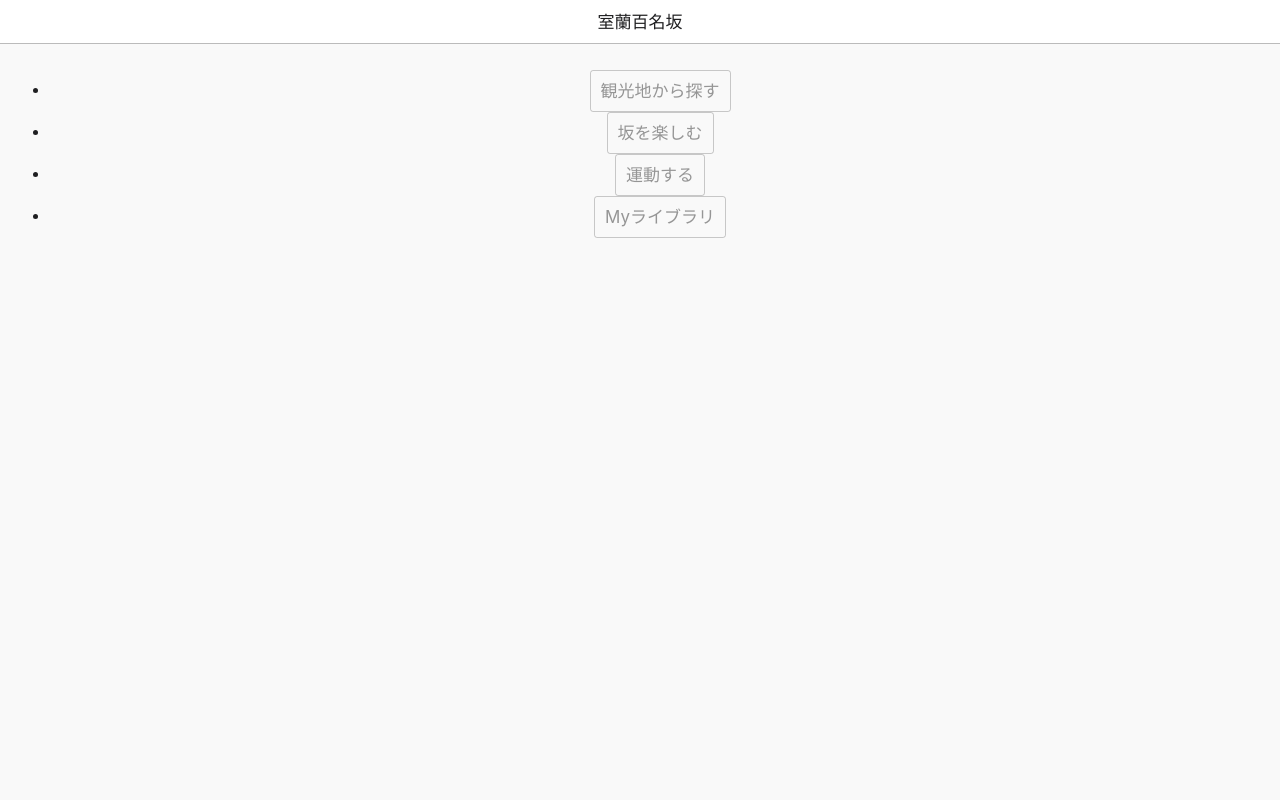
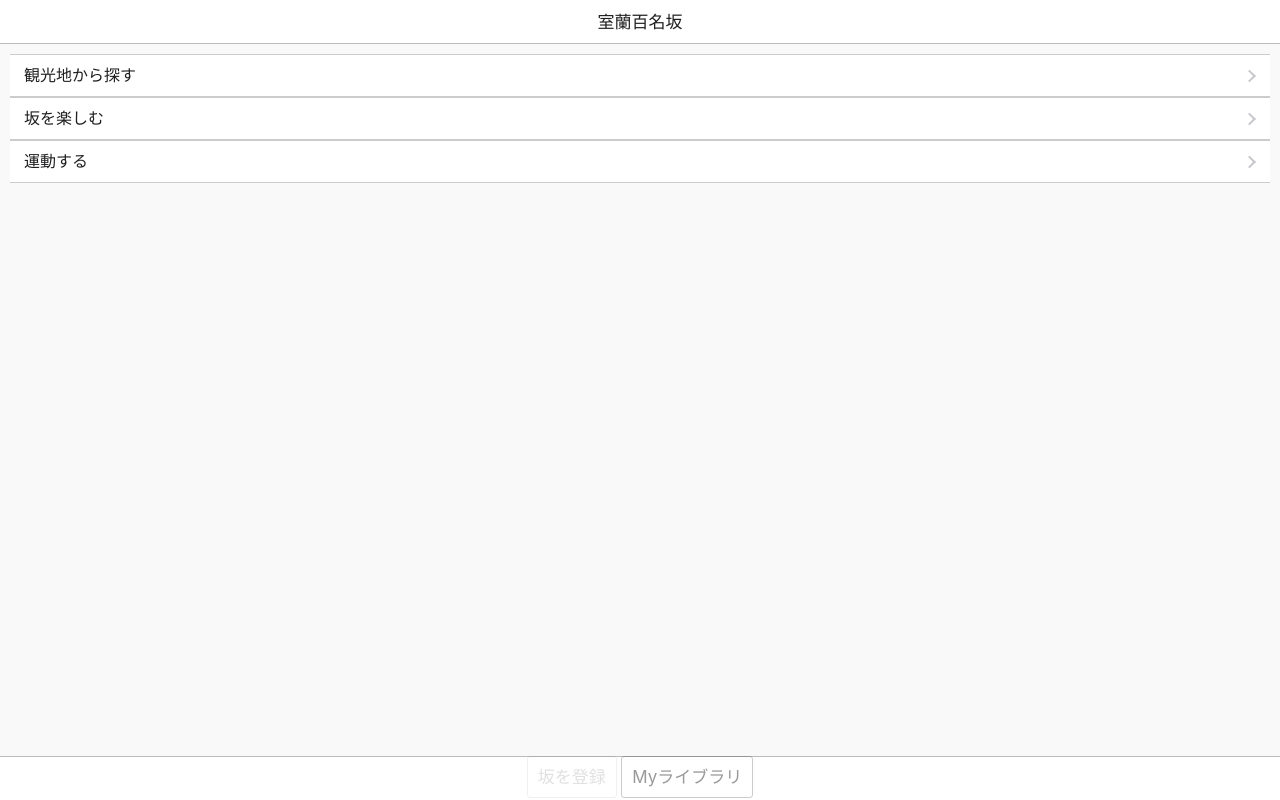
Before and after one commit to MuroFuchu/MuroranHack2017, a plain HTML site: page www/index.html in a window 1280 px wide. Drawn offline with Linux system fonts and the light colour scheme.

Commit message:
デザイン変更

```diff
--- a/www/js/controllers/MainMenu.js
+++ b/www/js/controllers/MainMenu.js
@@ -1,6 +1,5 @@
 app.controller('MainMenuCtrl', function($scope,MainMenuService){
 
-   $scope.test = "HELLO";
     $scope.MainMenuList = null;
 
     $scope.init = function(){
@@ -12,7 +11,6 @@ app.controller('MainMenuCtrl', function($scope,MainMenuService){
 
     $scope.menuClick = function(menu){
         console.log("{0}{1}.htmlに遷移".format(CMN.Path.Views , menu.page));
-        //$scope.ons.navigator.pushPage("{0}{1}.html".format(CMN.Path.Views , menu.page));
         myNavi.pushPage("{0}{1}.html".format(CMN.Path.Views , menu.page));
     };
     $scope.init();
--- a/www/js/services/MainMenuService.js
+++ b/www/js/services/MainMenuService.js
@@ -4,8 +4,8 @@ app.factory('MainMenuService', function(){
    service.MainMenus =[
         {"page":"TouristSpotList","text":"観光地から探す"},
         {"page":"EnjoySlope","text":"坂を楽しむ"},
-        {"page":"Exercise","text":"運動する"},
-        {"page":"MyLibrary","text":"Myライブラリ"}
+        {"page":"Exercise","text":"運動する"}
+      //  {"page":"MyLibrary","text":"Myライブラリ"}
     ];
 
    service.getMenus = function(){
--- a/www/views/Top.html
+++ b/www/views/Top.html
@@ -3,15 +3,14 @@
     <div class="center">室蘭百名坂</div>
   </ons-toolbar>
   <div style="text-align:center" ng-controller="MainMenuCtrl">
-    <ul>
       <section style="padding: 10px">
-        <li ng-repeat="m in MainMenuList">
-          <!--<ons-button modifier="light" ng-click="ons.navigator.pushPage('views/' + m.page + '.html');">-->
-          <ons-button modifier="light" ng-click="menuClick(m);">
-            {{m.text}}
-          </ons-button>
-        </li>
+        <ons-list ng-repeat="m in MainMenuList">
+           <ons-list-item modifier="chevron" ng-click="menuClick(m);">{{m.text}}</ons-list-item>
+        </ons-list>
       </section>
-    </ul>
   </div>
+  <ons-bottom-toolbar style="text-align:center">
+     <ons-button modifier="light" ng-click="" disabled="true">坂を登録 </ons-button>
+     <ons-button modifier="light" ng-click="myNavi.pushPage('views/MyLibrary.html')">Myライブラリ</ons-button>
+  </ons-bottom-toolbar>
 </ons-page>
```
